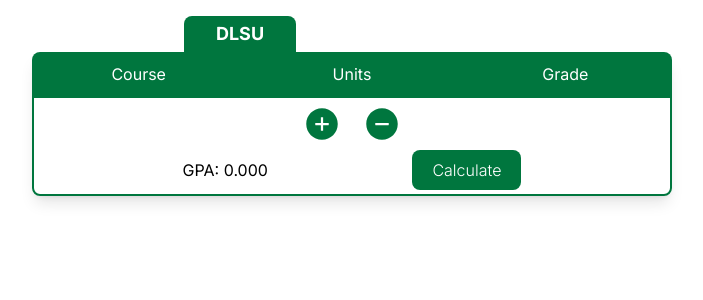
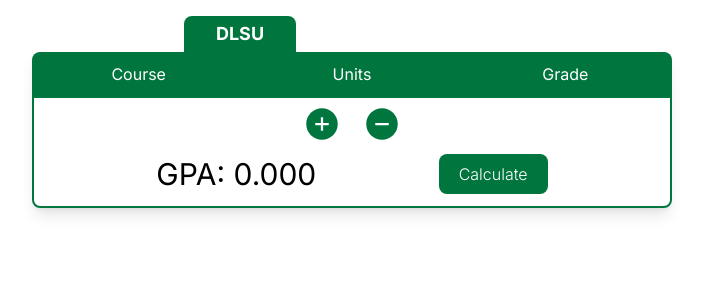
Before and after one commit to jolonarvaez/grade-calculator, a Next.js app: page / in a window 1280 px wide. Shown: the top 300 px of the page, without its empty margins (288-991 px from the left). Built offline with nearby package versions, Linux system fonts and the light colour scheme.

Commit message:
changed gpa holder titles

```diff
--- a/components/Calculator.tsx
+++ b/components/Calculator.tsx
@@ -14,12 +14,11 @@
     const newTableData = tableData.map((row, index) => {
       return (
         <div key={index}>
-          <Row units={3} grade={0} index={index} school={string}/>
+          <Row units={3} grade={0} index={index} school={string} />
         </div>
       );
     });
     setTableData(newTableData);
-
   };
 
   const addRow = () => {
@@ -37,6 +36,8 @@
     newDivs.splice(tableData.length - 1, 1);
     setTableData(newDivs);
   };
+
+  const gpaHolder = <div className="my-auto">GPA: {gpa}</div>;
 
   function calculateTotalUnits() {
     let total = 0;
@@ -140,11 +141,15 @@
               <AiFillMinusCircle />
             </button>
           </div>
-          <div className="flex justify-evenly m-1 ">
-            <div className="my-auto">GPA: {gpa}</div>
+          <div className="flex justify-evenly my-3">
+            <div className="my-auto text-3xl">
+              {school === "DLSU" && <div>GPA: {gpa}</div>}
+              {school === "UP" && <div>GWA: {gpa}</div>}
+              {school === "ADMU" && <div>QPI: {gpa}</div>}
+            </div>
             <button
               className={`transition duration-200 py-2 px-5 font-light text-white rounded-lg hover:opacity-75
-            ${school === "DLSU" ? "bg-dlsu-green" : ""} ${
+              ${school === "DLSU" ? "bg-dlsu-green" : ""} ${
                 school === "UP" ? "bg-up-maroon" : ""
               }${school === "ADMU" ? "bg-admu-blue" : ""}`}
               onClick={calculateGrade}
```
